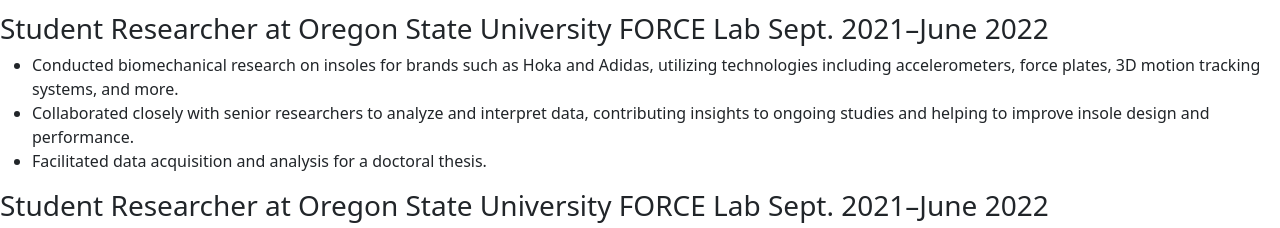
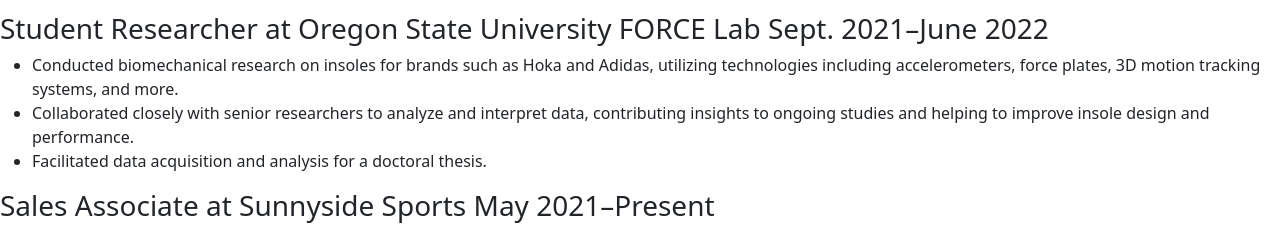
Before and after one commit to moelwefatiosucascades/moelwefatiosucascades.github.io, a website: page index.html in a window 1280 px wide. Shown: the part 555-783 px from the top of the page. Drawn offline with Linux system fonts and the light colour scheme.

Commit message:
updating website with bootstrap

```diff
--- a/index.html
+++ b/index.html
@@ -28,7 +28,7 @@
     </p>
 </div>
 <div>
-        <h3>Student Researcher at Oregon State University FORCE Lab Sept. 2021–June 2022</h3>
+        <h3>Sales Associate at Sunnyside Sports May 2021–Present</h3>
             <ul>
                 <li>Acquired specialized, technical knowledge and training on high-end bicycles and components to better serve customers.</li>
                 <li>Elevated leadership skills by training and providing guidance to new employees.</li>
```
